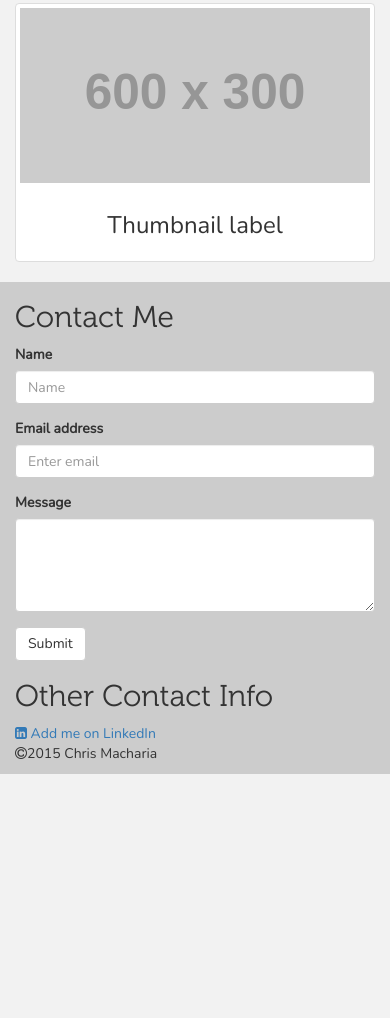
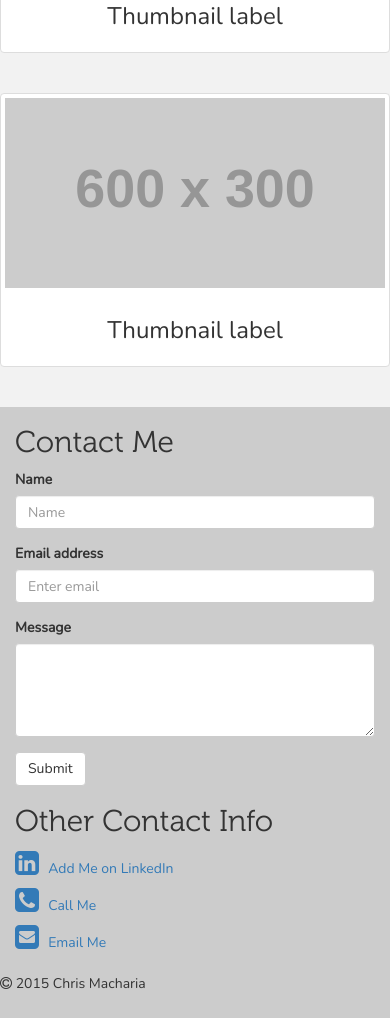
Before and after one commit to cmacharia/portfolio_reboot, a plain HTML site: page index.html in a window 390 px wide. Shown: the part 913-1931 px from the top of the page. Before the commit the page ends 1687 px from the top, so only its background shows below. Drawn offline with nearby package versions, Linux system fonts and the light colour scheme; placeholder pictures from the web are drawn by us.

Commit message:
Merge branch 'master' into gh-pages
Conflicts:
	css/styles.css
	index.html

```diff
--- a/css/styles.css
+++ b/css/styles.css
@@ -36,3 +36,6 @@ body { background: #f2f2f2; font-family:  'Nunito', sans-serif; font-weight: 300
 .showcase-filter-title { padding: 10px 15px 10px 0;}
 .showcase-filter { padding-bottom: 1em;}
 footer {background: #cccccc;}
+footer .copyright { padding: 1em 0;}
+.other-contact a { display:  block; margin-bottom: .5em; }
+.other-contact .fa-2x { margin-right:  .2em;}
--- a/index.html
+++ b/index.html
@@ -73,30 +73,30 @@
                     </div>
                 </div>
                 <div class="row showcase-gallery">
-                    <div class="col-sm-6 col-md-4 web">
+                    <a href="" class="col-sm-6 col-md-4 web">
                       <div class="thumbnail text-center">
                         <img src="http://placehold.it/600x300" alt="...">
                         <div class="caption">
                           <h3>Thumbnail label</h3>
                         </div>
                       </div>
-                    </div>
-                    <div class="col-sm-6 col-md-4 web">
+                    </a>
+                    <a href="" class="col-sm-6 col-md-4 web">
                       <div class="thumbnail text-center">
                         <img src="http://placehold.it/600x300" alt="...">
                         <div class="caption">
                           <h3>Thumbnail label</h3>
                         </div>
                       </div>
-                    </div>
-                    <div class="col-sm-6 col-md-4 graphic">
+                    </a>
+                    <a href="" class="col-sm-6 col-md-4 graphic">
                       <div class="thumbnail text-center">
                         <img src="http://placehold.it/600x300" alt="...">
                         <div class="caption">
                           <h3>Thumbnail label</h3>
                         </div>
                       </div>
-                    </div>
+                    </a>
                   </div>
             </div>
         </section>
@@ -122,14 +122,18 @@
                             <button type="submit" class="btn btn-default">Submit</button>
                           </form>
                     </div>
-                    <div class="col-md-5 col-md-offset-1">
+                    <div class="col-md-5 col-md-offset-1 other-contact">
                         <h2>Other Contact Info</h2>
-                        <a href=""><i class="fa fa-linkedin-square"></i> Add me on LinkedIn</a>
+                        <a href=" http://www.linkedin.com/pub/christopher-macharia/52/18a/278/" target="_blank"><i class="fa fa-linkedin-square fa-2x"></i> Add Me on LinkedIn</a>
+                        <a  href="tel://1-978-502-8548"><i class="fa fa-phone-square fa-2x"></i> Call Me</a>
+                        <a href="mailto:cmacharia1@gmail.com"><i class="fa fa-envelope-square fa-2x"></i> Email Me</a>
+
+
                     </div>
                 </div>
                 <div class="row">
-                    <div class="col-xs-12">
-                    <p><i class="fa fa-copyright"></i><script>document.write(new Date().getFullYear())</script> Chris Macharia</p>
+                    <div class="col-xs-12 copyright">
+                    <p><i class="fa fa-copyright"></i> <script>document.write(new Date().getFullYear())</script> Chris Macharia</p>
                     </div>
                 </div>
             </div>
```
